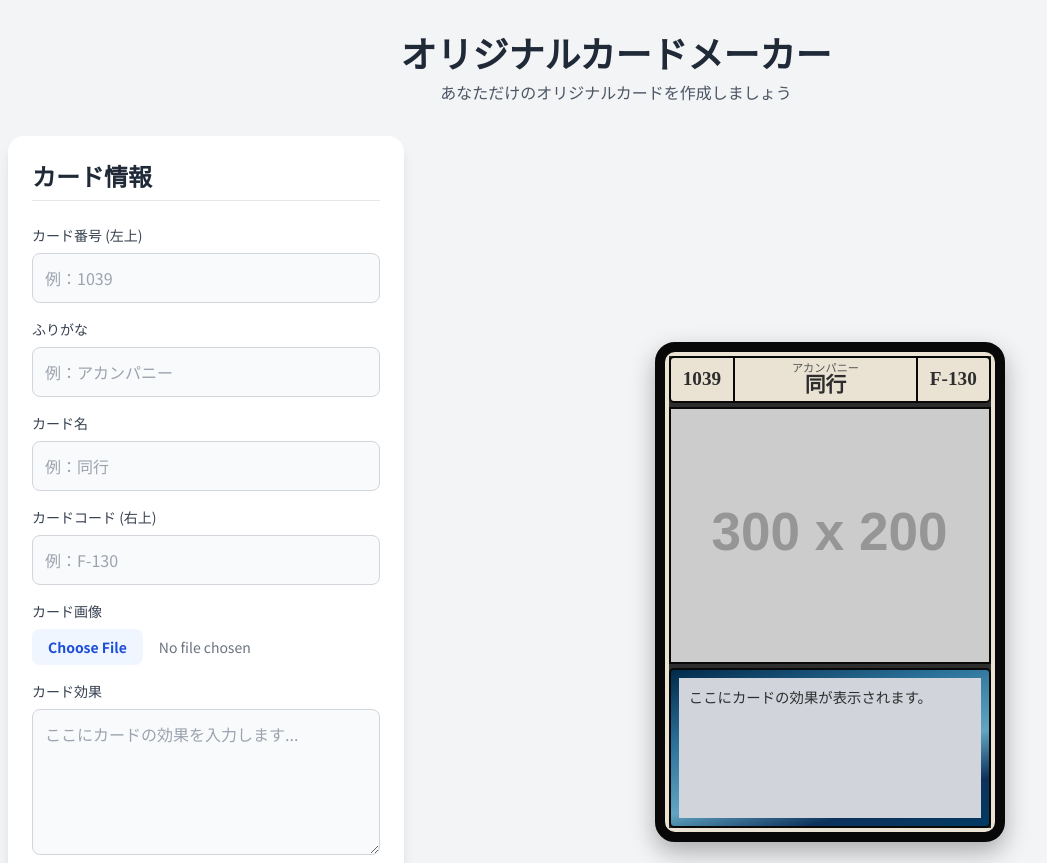
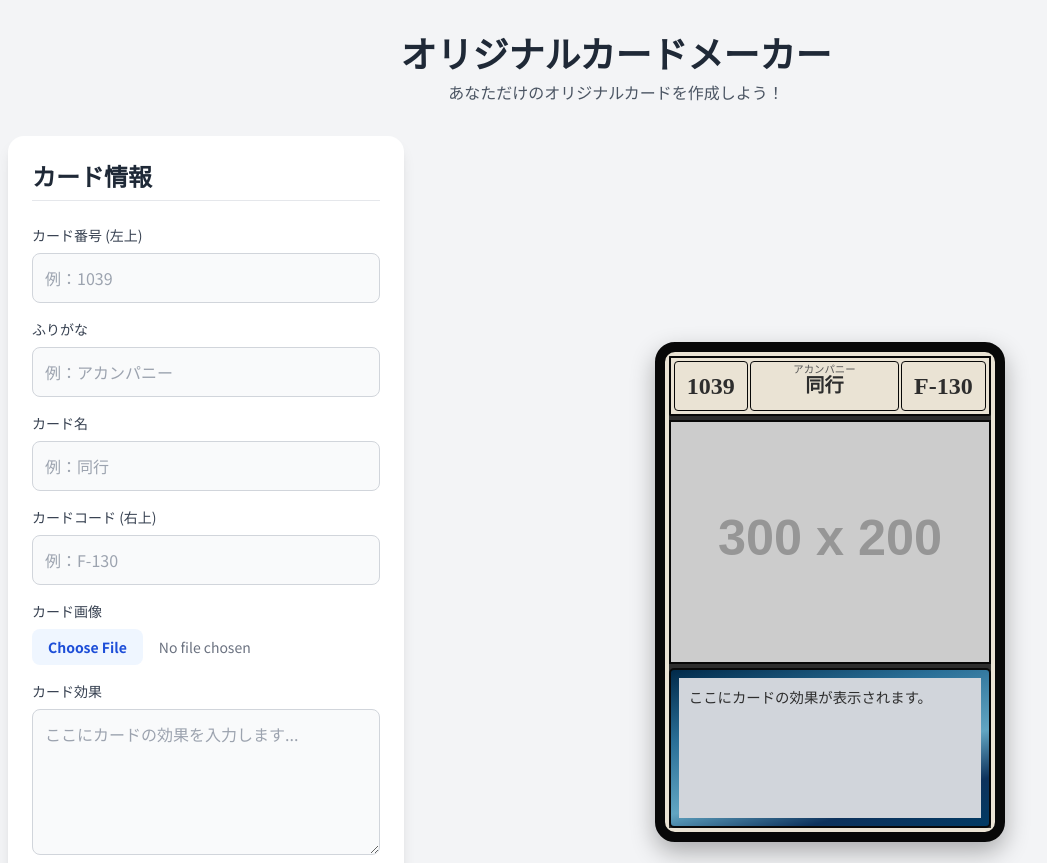
Before and after one commit to zio-0123/OriginalCardMaker, a plain HTML site: page index.html in a window 1280 px wide. Shown: the top 863 px of the page, without its empty margins (24-1071 px from the left). Drawn offline with nearby package versions, Linux system fonts and the light colour scheme; placeholder pictures from the web are drawn by us.

Commit message:
Update index.html

```diff
--- a/index.html
+++ b/index.html
@@ -46,49 +46,68 @@
             flex-direction: column;
             gap: 4px; /* 各パーツ間の隙間 */
         }
-        /* カードヘッダー */
+
+        /* カードヘッダー (IDパネル) */
         .card-header {
-            background-color: #EAE3D4; /* ヘッダーの背景色 */
+            background-color: #EAE3D4;
             border: 2px solid #080808;
-            border-radius: 5px;
+            border-radius: 2px;
             display: flex;
-            justify-content: space-between;
-            align-items: stretch; /* 子要素を縦に引き伸ばす */
-            padding: 0; /* パディングを削除し、子要素で制御 */
-            overflow: hidden; /* border-radiusを子要素に適用させるため */
+            align-items: stretch; /* Make blocks same height */
+            gap: 2px; /* Space between blocks */
+            padding: 3px; /* Padding around blocks */
+            min-height: 60px; /* 枠の高さを少し広げる */
         }
-        /* ヘッダーの区切り線 */
-        .header-separator {
-            width: 2px;
-            background-color: #080808;
+
+        /* Common style for the three blocks */
+        .id-block {
+            border: 1px solid #080808;
+            border-radius: 4px;
+            display: flex;
+            justify-content: center;
+            align-items: center;
+            position: relative; /* For text positioning */
         }
-        .card-number, .card-code {
+
+        /* ▼▼▼ 変更箇所 ▼▼▼ */
+        /* Specific styles for each block */
+        .card-number-block, .card-code-block {
+            padding: 0 12px;
+            flex-shrink: 0;
             font-weight: bold;
-            font-size: 1.2rem;
+            font-size: 1.5rem;
             color: #2D2D2D;
-            display: flex;
-            align-items: center;
-            padding: 4px 12px;
-            flex-shrink: 0;
+            position: relative; /* 位置調整のため */
+            top: 0px; /* 数字を視覚的に中央に見せるため少し上に移動 */
         }
-        .card-title-group {
+        /* ▲▲▲ 変更箇所 ▲▲▲ */
+
+        .card-title-block {
+            flex-grow: 1; /* Take remaining space */
+        }
+
+        .card-furigana {
+            font-size: 0.65rem; /* 文字サイズを少し小さく */
+            color: #555;
+            position: absolute;
+            left: 0;
+            right: 0;
+            bottom: 50%;
+            margin-bottom: 8px; /* 位置を微調整 */
             text-align: center;
-            line-height: 1.1;
-            display: flex;
-            flex-direction: column;
-            justify-content: center;
-            padding: 4px 10px;
-            flex-grow: 1; /* 中央の要素が残りのスペースを埋める */
-        }
-        .card-furigana {
-            font-size: 0.7rem;
-            color: #555;
         }
         .card-name {
-            font-size: 1.3rem;
+            font-size: 1.2rem; /* 文字サイズを少し小さく */
             font-weight: bold;
             color: #2D2D2D;
+            position: absolute;
+            left: 0;
+            right: 0;
+            top: 50%;
+            transform: translateY(-50%);
+            text-align: center;
         }
+
         /* カード画像のコンテナ */
         .card-image-container {
             flex-grow: 1;
@@ -103,7 +122,7 @@
             height: 100%;
             object-fit: cover;
         }
-        /* 効果テキストの枠線（マーブル模様） */
+        /* 効果テキストの枠線 */
         .effect-border {
             padding: 8px; /* 枠線の太さ */
             border: 2px solid #080808;
@@ -127,7 +146,7 @@
     <div class="container mx-auto p-4 lg:p-8">
         <header class="text-center mb-8">
             <h1 class="text-3xl lg:text-4xl font-bold text-gray-800 dark:text-white">オリジナルカードメーカー</h1>
-            <p class="text-gray-600 dark:text-gray-400 mt-2">あなただけのオリジナルカードを作成しましょう</p>
+            <p class="text-gray-600 dark:text-gray-400 mt-2">あなただけのオリジナルカードを作成しよう！</p>
         </header>
 
         <div class="flex flex-col lg:flex-row gap-8">
@@ -178,16 +197,18 @@
                 <div class="card-container">
                     <div id="card-preview" class="card card-preview-font">
                         <div class="card-content-wrapper">
-                            <!-- カードヘッダー -->
+                            <!-- カードヘッダー (IDパネル) -->
                             <div class="card-header">
-                                <span id="cardNumberPreview" class="card-number">1039</span>
-                                <div class="header-separator"></div>
-                                <div class="card-title-group">
+                                <div class="id-block card-number-block">
+                                    <span id="cardNumberPreview">1039</span>
+                                </div>
+                                <div class="id-block card-title-block">
                                     <div id="cardFuriganaPreview" class="card-furigana">アカンパニー</div>
                                     <div id="cardNamePreview" class="card-name">同行</div>
                                 </div>
-                                <div class="header-separator"></div>
-                                <span id="cardCodePreview" class="card-code">F-130</span>
+                                <div class="id-block card-code-block">
+                                    <span id="cardCodePreview">F-130</span>
+                                </div>
                             </div>
 
                             <!-- カード画像 -->
```
